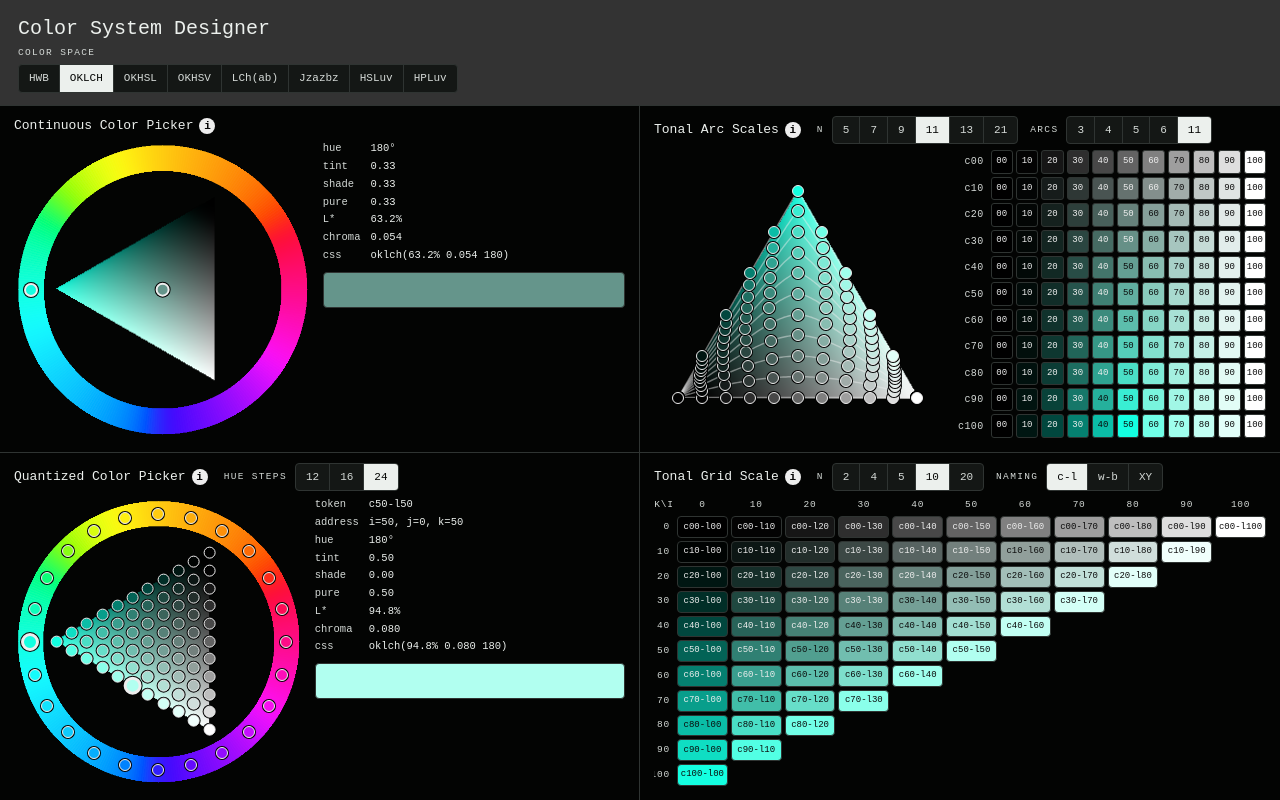
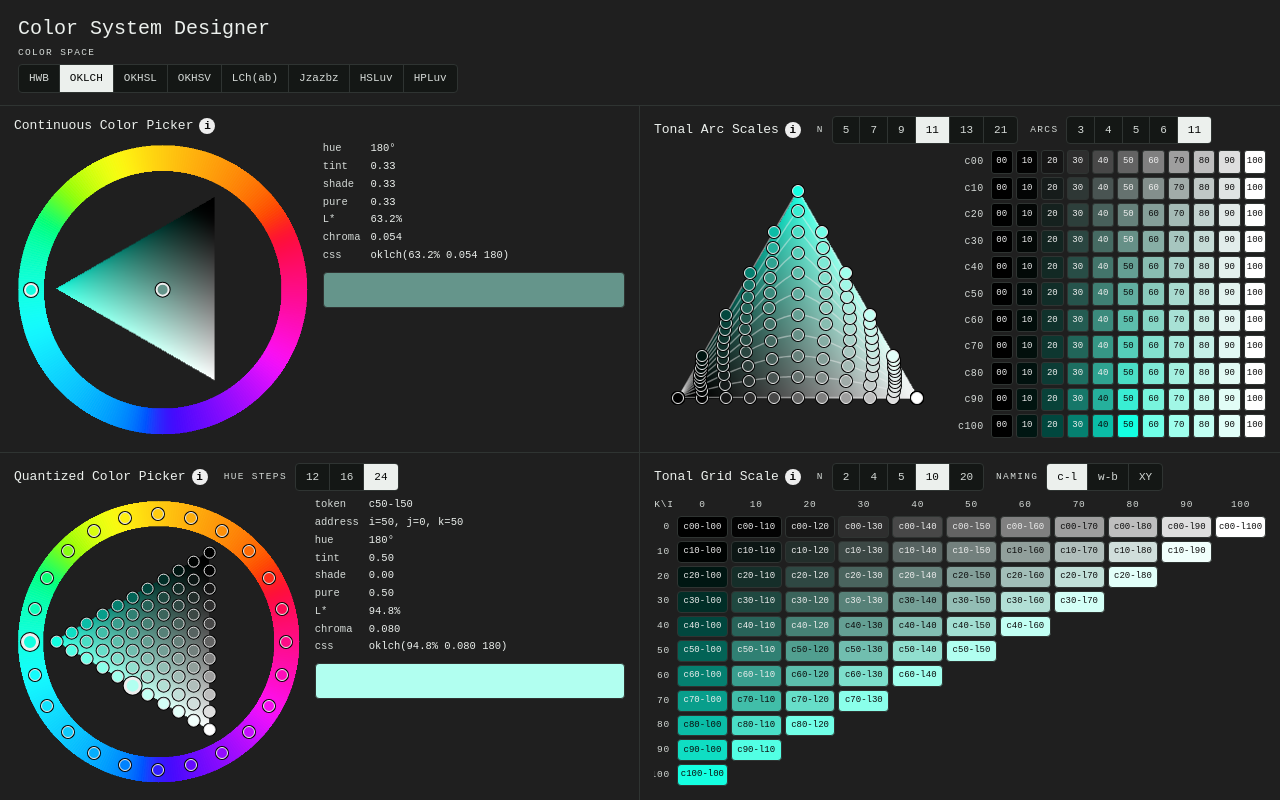
Before and after one commit to chriscalo/unicode-picker, a website built with Vite: page design/color-triangle.html in a window 1280 px wide. Built offline with nearby package versions, Linux system fonts and the light colour scheme.

Commit message:
Darker unified page bg: oklch(24% 0 0)

```diff
--- a/design/color-triangle.html
+++ b/design/color-triangle.html
@@ -16,11 +16,11 @@
         display: flex;
         flex-direction: column;
         min-height: 0;
-        background: oklch(32% 0 0);
+        background: oklch(24% 0 0);
       }
 
       header.workbench {
-        background: oklch(32% 0 0) !important;
+        background: oklch(24% 0 0) !important;
       }
 
       header.workbench {
@@ -122,7 +122,7 @@
         padding: 10px 14px 14px;
         border: 0;
         border-radius: 0;
-        background: var(--color-bg-base);
+        background: oklch(24% 0 0);
         min-width: 0;
         min-height: 0;
         overflow: visible;
```
